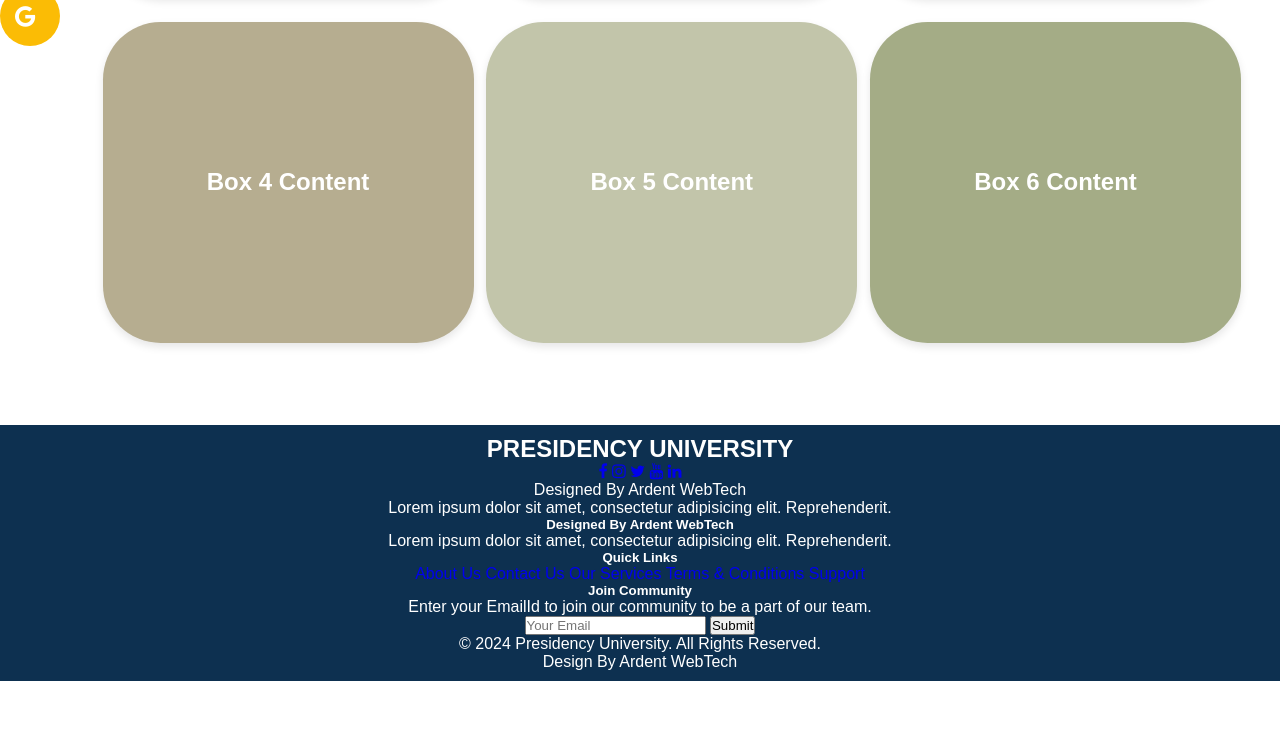
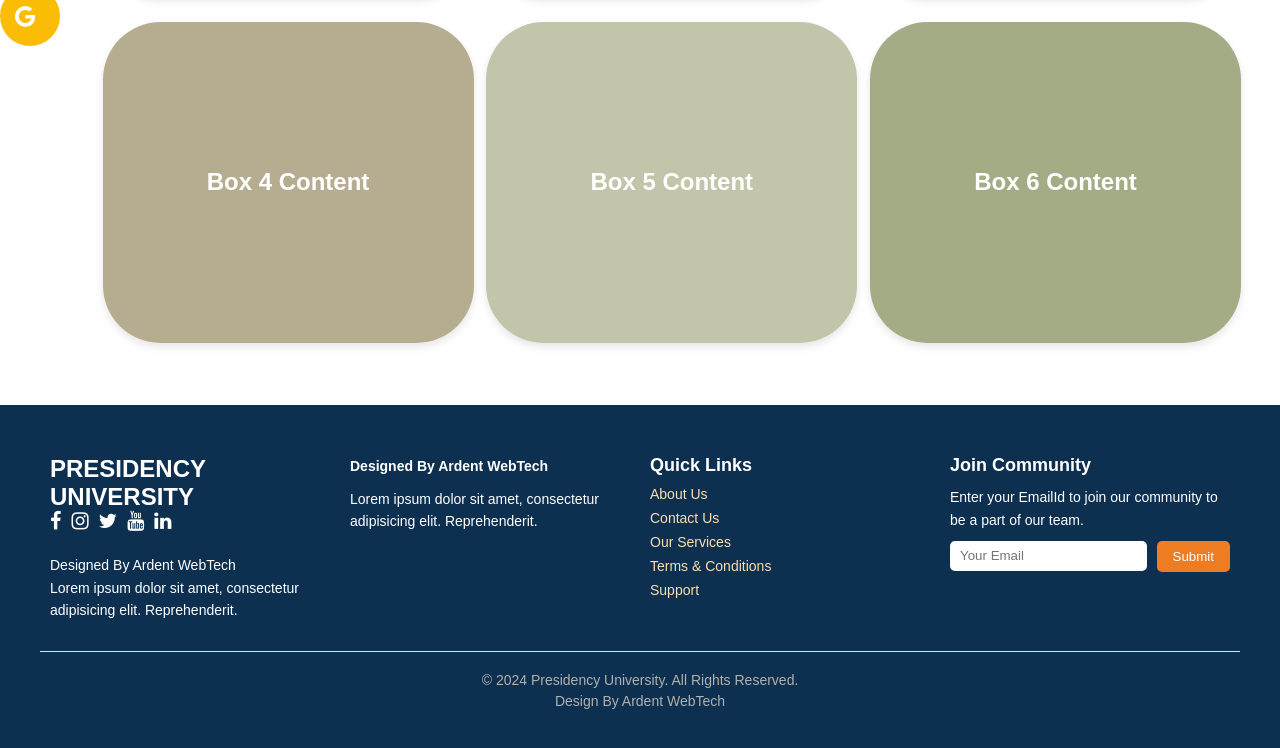
Before and after one commit to pravesh8951/HelpDeskProject-, a plain HTML site: page index.html in a window 1280 px wide. Shown: the part 604-1352 px from the top of the page. Before the commit the page ends 1285 px from the top, so only its background shows below. Drawn offline with Linux system fonts and the light colour scheme; files whose address does not match are found by name.

Commit message:
Update helpdesk.css

```diff
--- a/helpdesk.css
+++ b/helpdesk.css
@@ -235,13 +235,6 @@ main {
     transform: scale(1.05);
     box-shadow: 0 8px 16px rgba(0, 0, 0, 0.2);
 }
-footer {
-    background-color: #0D3050;
-    color: white;
-    text-align: center;
-    padding: 10px 0;
-    margin-top: 20px;
-}
 #box1photo{
     width: 100%;
     height: auto;
@@ -310,3 +303,124 @@ footer {
     margin-left: 25px;
     transform: scale(1.2);
 }
+footer {
+    background-color: #0D3050;
+    color: white;
+    padding: 40px 20px;
+}
+
+.footer_container {
+    max-width: 1200px;
+    margin: auto;
+    text-align: left;
+}
+
+.footer_row {
+    display: flex;
+    flex-wrap: wrap;
+    justify-content: space-between;
+    margin-bottom: 20px;
+}
+
+.footer_col {
+    flex: 1 1 calc(25% - 20px);
+    margin: 10px;
+}
+
+.footer_col h1 {
+    font-size: 24px;
+    color: #ed7c23;
+    margin-bottom: 15px;
+}
+
+.footer_col h5 {
+    font-size: 18px;
+    margin-bottom: 10px;
+}
+
+.footer_col a {
+    color: #FFDDAE;
+    display: block;
+    margin-bottom: 8px;
+    font-size: 14px;
+}
+
+.footer_col a:hover {
+    color: #ffffff;
+    text-decoration: underline;
+}
+
+.footer_col p {
+    font-size: 14px;
+    line-height: 1.6;
+}
+
+.social {
+    display: flex;
+    gap: 10px;
+    margin-bottom: 15px;
+}
+
+.social a {
+    color: white;
+    font-size: 20px;
+    transition: transform 0.3s ease;
+}
+
+.social a:hover {
+    transform: scale(1.2);
+    color: #ed7c23;
+}
+
+.newsletter_form {
+    display: flex;
+    gap: 10px;
+    margin-top: 10px;
+}
+
+.newsletter_form input {
+    padding: 10px;
+    height: 10px;
+    width: 70%;
+    border: none;
+    border-radius: 5px;
+}
+
+.newsletter_form .signbtn {
+    background-color:#ed7c23 ;
+    color: white;
+    border: none;
+    padding: 8px 16px;
+    border-radius: 5px;
+    cursor: pointer;
+    transition: background 0.3s ease;
+}
+
+.newsletter_form .signbtn:hover {
+    background-color: #e6ccb2;
+    color: #0D3050;
+}
+
+.footer_bottom {
+    text-align: center;
+    border-top: 1px solid #FFDDAE;
+    padding-top: 15px;
+    font-size: 14px;
+    color: #b0b0b0;
+}
+
+.footer_bottom p {
+    margin: 5px 0;
+}
+
+.footer_bottom a {
+    color: #FFDDAE;
+    text-decoration: none;
+}
+
+.footer_bottom a:hover {
+    text-decoration: underline;
+}
+.footer_col .h5.p.span{
+    color: lightcoral;
+}
```
